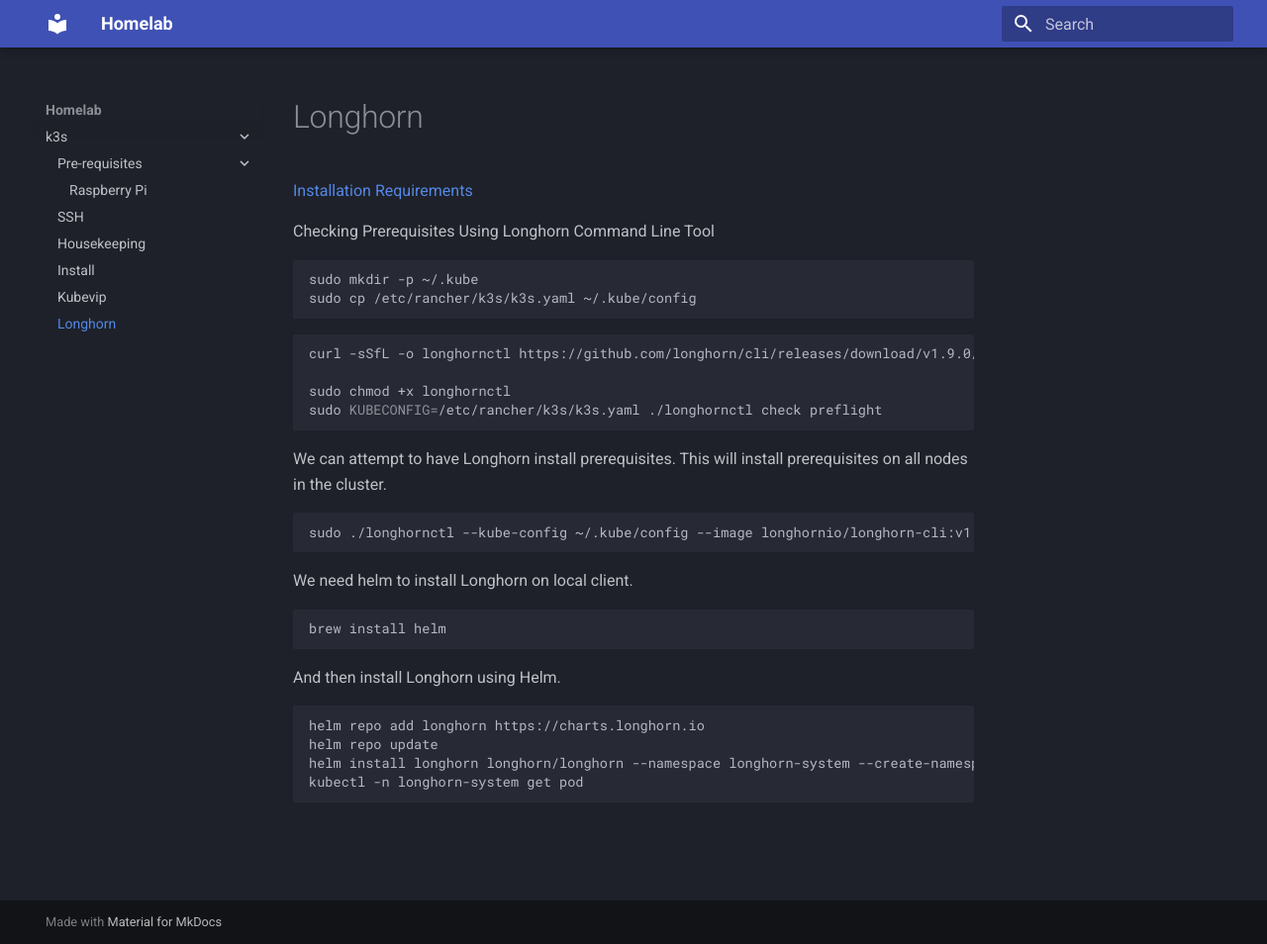
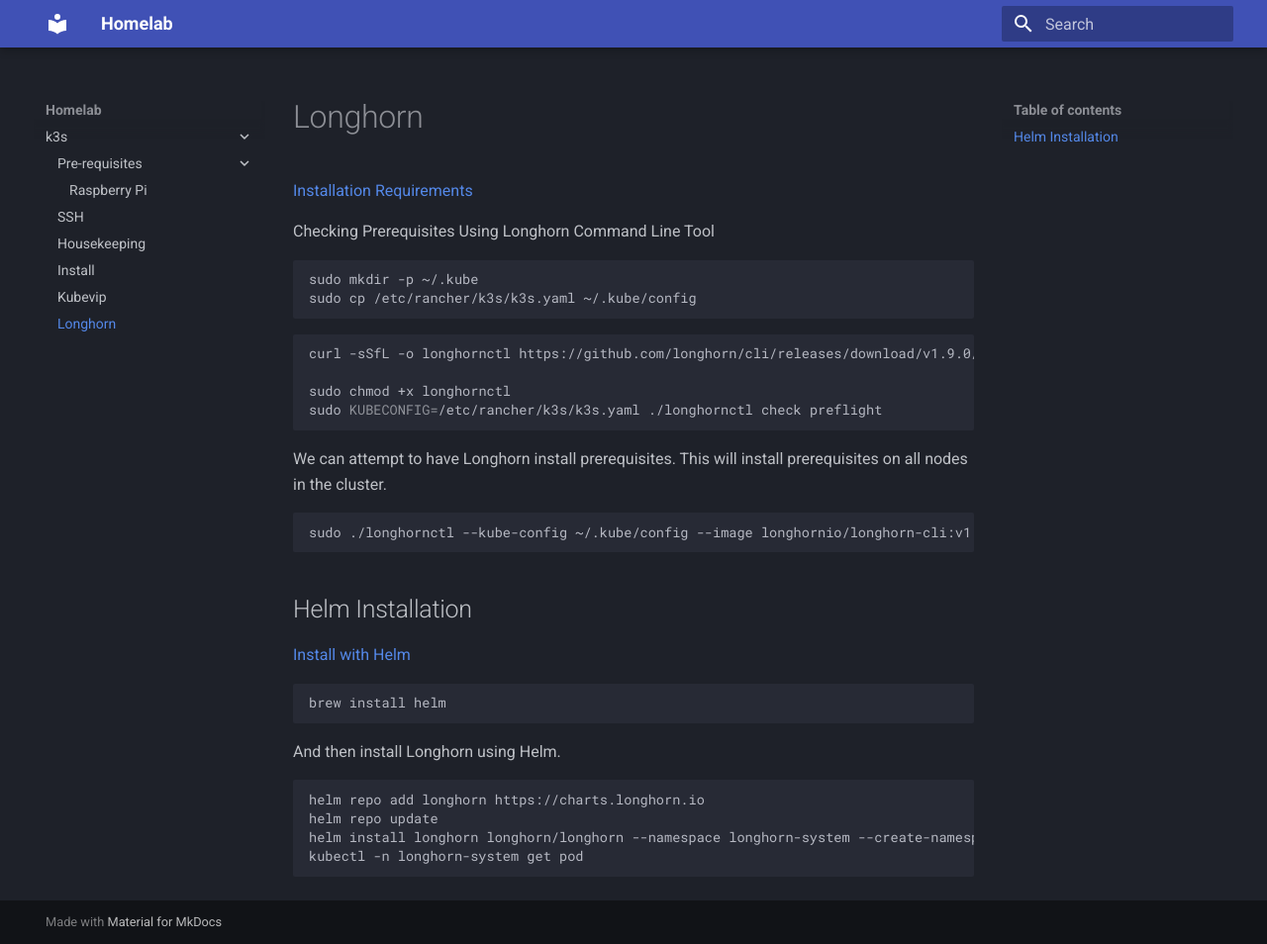
Before and after one commit to spaelling/homelab-pages, an MkDocs documentation site: the page built from docs/k3s/longhorn.md, in a window 1280 px wide and 954 px high. Shown: the whole window at 99% size. Built offline with MkDocs 1.6.1 and Material for MkDocs 9.7.7, drawn with Linux system fonts in a browser that asks for light colours.

Commit message:
docs: update Longhorn installation guide to include Helm installation section

````diff
--- a/docs/k3s/longhorn.md
+++ b/docs/k3s/longhorn.md
@@ -22,7 +22,9 @@
 sudo ./longhornctl --kube-config ~/.kube/config --image longhornio/longhorn-cli:v1.9.0 install preflight
 ```
 
-We need helm to install Longhorn on local client.
+## Helm Installation
+
+[Install with Helm](https://longhorn.io/docs/1.9.0/deploy/install/install-with-helm/)
 
 ```bash
 brew install helm
````
